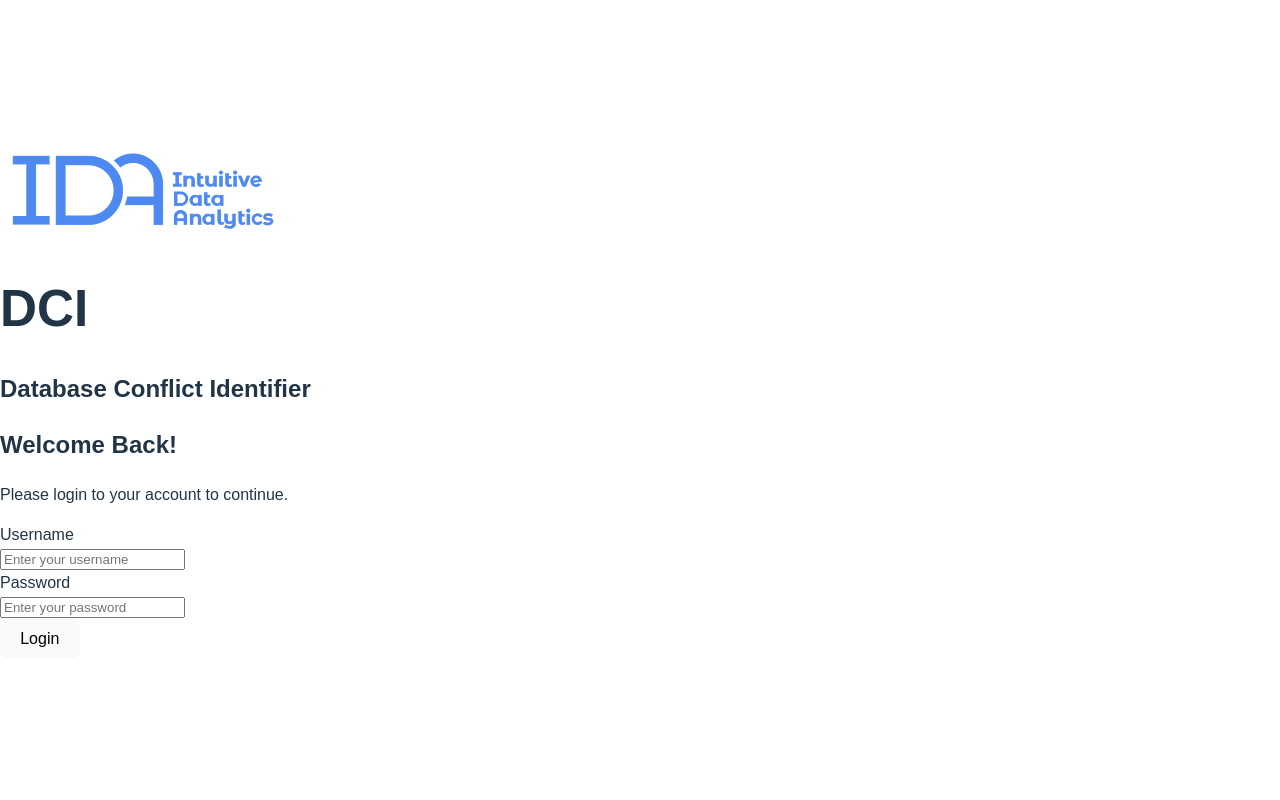
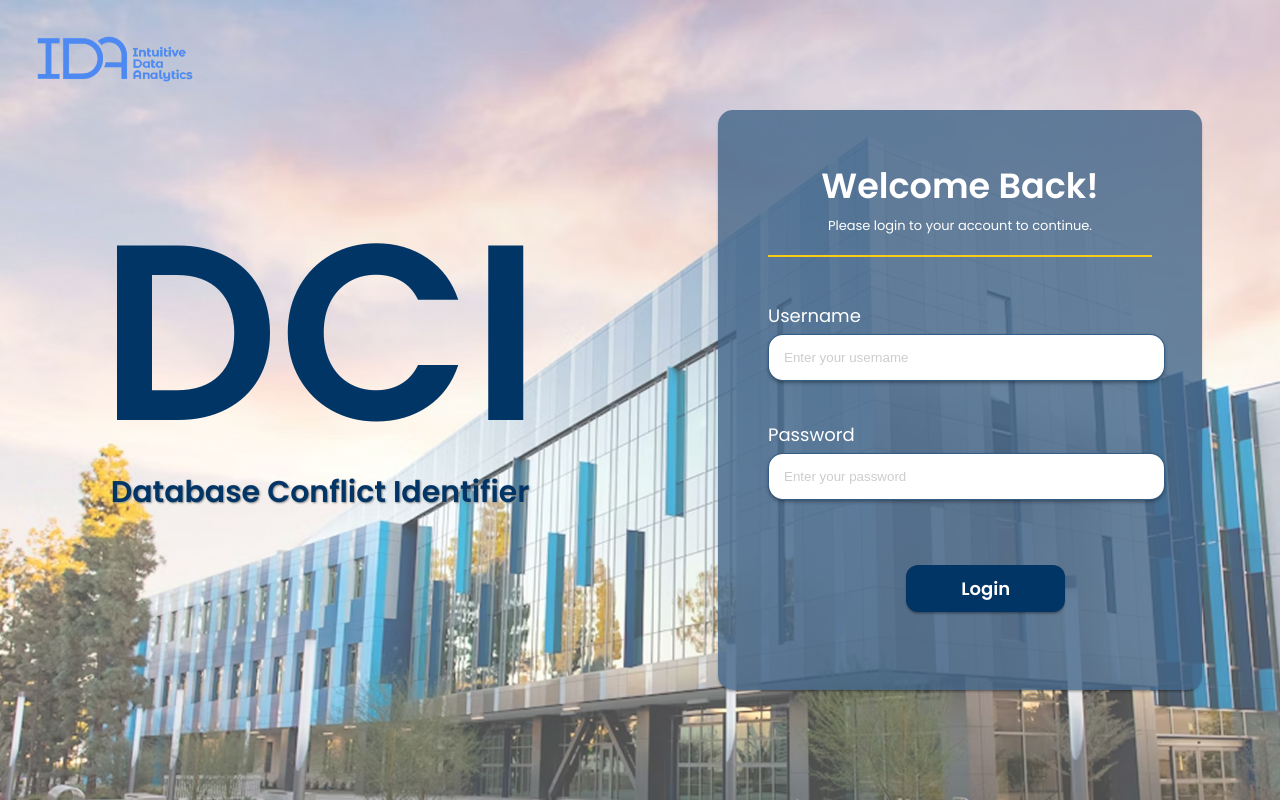
Before and after one commit to DaphneMnlnsn/DCI, a React (Vite) app in the folder dci-frontend/: page / in a window 1280 px wide. Built offline with nearby package versions, Linux system fonts and the light colour scheme.

Commit message:
Applied style on Login page

```diff
--- a/dci-frontend/src/Pages/Login.css
+++ b/dci-frontend/src/Pages/Login.css
@@ -1,3 +1,117 @@
-.root {
-    background-image: url('background.png') no-repeat;
+.login-root {
+    background-image: url('../assets/background.jpg');
+    background-size: cover;
+    background-repeat: no-repeat;
+    background-position: center;
+    height: 100vh;
+    width: 100vw;
+    display: flex;
 }
+
+.login-logo {
+    width: 170px;
+    height: auto;
+    margin-left: 30px;
+    margin-top: 30px;
+}
+
+.app-name {
+    font-size: 250px;
+    font-weight: bold;
+    margin-bottom: 0;
+    margin-top: 100px;
+    color: #003566;
+    text-align: center;
+}
+
+.app-subname {
+    font-size: 30px;
+    margin-top: 0;
+    color: #003566;
+    text-align: center;
+    text-shadow: 1px 1px 2px rgb(136, 136, 136);
+}
+
+.login-left {
+    flex: 1;
+    flex-direction: column;
+    justify-content: center;
+    align-items: flex-start;
+}
+
+.login-right {
+    flex: 1;
+    display: flex;
+    justify-content: center;
+    align-items: center;
+}
+
+.login-form-container{
+    background-color: rgba(65, 101, 137, 0.8);
+    padding: 50px;
+    border-radius: 15px;
+    box-shadow: 0 4px 8px rgba(0, 0, 0, 0.1);
+    height: 60%;
+    width: 30vw;
+    margin: 10px;
+    box-shadow: rgba(0, 0, 0, 0.484) 0px 2px 3px -1px;
+}
+
+.title {
+    color: white;
+    text-align: center;
+    margin-bottom: 3px;
+    margin-top: 0;
+    font-size: 35px;
+}
+
+.subtitle {
+    color: white;
+    text-align: center;
+    margin-top: 0;
+    margin-bottom: 20px;
+    font-size: 13px;
+}
+
+.line {
+    height: 2px;
+    width: 100%;
+    background-color: #facc15;
+    margin: 10px auto 45px auto;
+}
+
+.input-label {
+    color: white;
+    margin-bottom: 5px;
+    font-size: 18px;
+}
+
+input[type=text], input[type=password] {
+    background-color: white;
+    color: black;
+    padding: 15px;
+    border-radius: 15px;
+    width: 95%;
+    margin-bottom: 40px;
+    border: #003566cc solid 1px;
+    box-shadow: rgba(0, 0, 0, 0.484) 0px 2px 4px -1px;
+}
+
+input::placeholder {
+    color: rgb(205, 205, 205);
+}
+
+.login-btn {
+    background-color: #003566;
+    color: white;
+    border: none;
+    padding: 10px 55px;
+    border-radius: 12px;
+    cursor: pointer;
+    font-size: 18px;
+    font-weight: bolder;
+    margin: 25px;
+    display: block;
+    margin-left: 36%;
+    box-shadow: rgba(0, 0, 0, 0.484) 0px 2px 3px -1px;
+}
--- a/dci-frontend/src/Pages/Login.jsx
+++ b/dci-frontend/src/Pages/Login.jsx
@@ -34,7 +34,7 @@ const LoginPage = () => {
     }
 
     return (
-        <div className='root'>
+        <div className='login-root'>
             <div className='login-left'>
                 <div className='logo'>
                     <img className='login-logo' src='IDA-RTL-Logo.png'></img>
@@ -47,6 +47,7 @@ const LoginPage = () => {
                 <div className='login-form-container'>
                     <h2 className='title'>Welcome Back!</h2>
                     <p className='subtitle'>Please login to your account to continue.</p>
+                    <div className='line'></div>
 
                     <form className='login-form' onSubmit={handleLogin}>
                         <div className='input-label'>Username</div>
--- a/dci-frontend/src/index.css
+++ b/dci-frontend/src/index.css
@@ -1,5 +1,7 @@
+@import url('https://fonts.googleapis.com/css2?family=Poppins:wght@300;400;500;600&display=swap');
+
 :root {
-  font-family: Poppins, Arial, sans-serif;
+  font-family: 'Poppins', sans-serif;
   line-height: 1.5;
   font-weight: 400;
 
```
Also changed, not shown: dci-frontend/src/assets/background.jpg (added), 1 other file (tests, documents, lock files or other folders).
